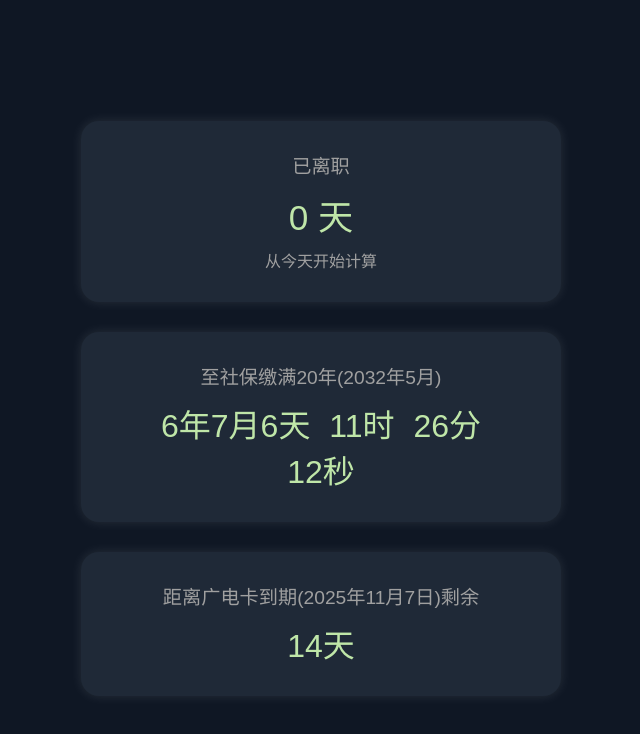
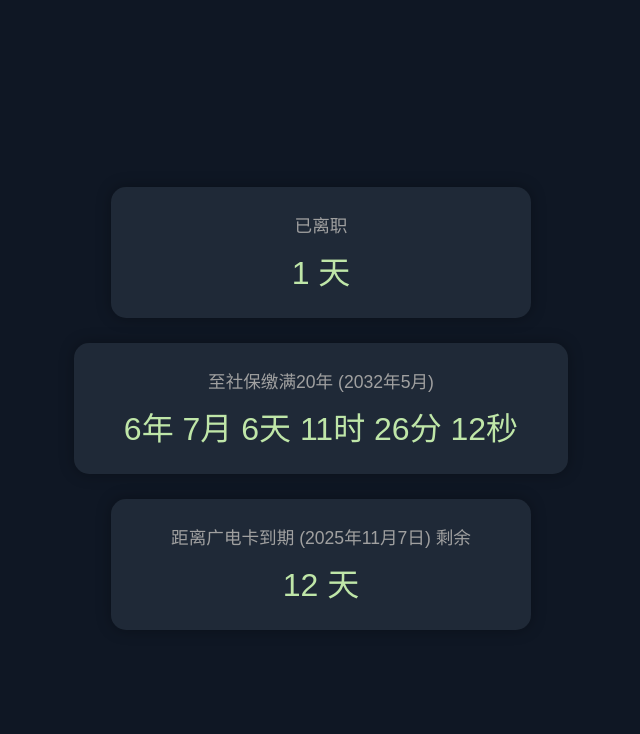
Before and after one commit to taojiework-rgb/countdown, a plain HTML site: page index.html in a window 1280 px wide. Shown: the whole page, without its empty margins (319-959 px from the left). Drawn offline with Linux system fonts and the light colour scheme.

Commit message:
Update index.html
修改离职时间

```diff
--- a/index.html
+++ b/index.html
@@ -3,71 +3,78 @@
 <head>
   <meta charset="utf-8" />
   <meta name="viewport" content="width=device-width, initial-scale=1" />
-  <title>社保与离职计时</title>
+  <title>个人时间状态面板</title>
   <style>
     body {
-      display:flex; flex-direction:column; justify-content:center; align-items:center;
-      min-height:100vh; background:#0f1724; color:white; font-family:sans-serif;
+      display: flex;
+      flex-direction: column;
+      justify-content: center;
+      align-items: center;
+      height: 100vh;
+      background: #0f1724;
+      color: white;
+      font-family: sans-serif;
+      gap: 25px;
     }
     .card {
-      background:#1f2937; padding:30px 50px; border-radius:18px; text-align:center;
-      margin:15px; box-shadow:0 0 12px rgba(255,255,255,0.1); width:380px;
+      background: #1f2937;
+      padding: 25px 50px;
+      border-radius: 15px;
+      text-align: center;
+      box-shadow: 0 0 15px rgba(0,0,0,0.3);
+      min-width: 320px;
     }
-    .amount { font-size:2.2rem; color:#bfe6a8; }
-    .status { font-size:1rem; color:#a0a0a0; margin-top:8px; }
-    .title { font-size:1.2rem; color:#a0a0a0; margin-bottom:10px; }
-    .countdown, .worktime { font-size:2rem; color:#bfe6a8; margin-top:5px; }
-    .segment { display:inline-block; margin:0 5px; }
+    .card-title {
+      font-size: 1.1rem;
+      color: #a0a0a0;
+      margin-bottom: 10px;
+    }
+    .card-value {
+      font-size: 2rem;
+      color: #bfe6a8;
+    }
   </style>
 </head>
 <body>
 
-  <!-- 已离职天数 -->
+  <!-- 第一张卡片：已离职 -->
   <div class="card">
-    <div class="title">已离职</div>
-    <div class="amount" id="leave-days">0 天</div>
-    <div class="status">从今天开始计算</div>
+    <div class="card-title">已离职</div>
+    <div class="card-value" id="leave-days">0 天</div>
   </div>
 
-  <!-- 倒计时至社保缴满20年 -->
+  <!-- 第二张卡片：社保缴满20年 -->
   <div class="card">
-    <div class="title">至社保缴满20年(2032年5月)</div>
-    <div class="countdown">
-      <div class="segment" id="ymd">0年0月0天</div>
-      <div class="segment"><span id="hours">00</span>时</div>
-      <div class="segment"><span id="minutes">00</span>分</div>
-      <div class="segment"><span id="seconds">00</span>秒</div>
-    </div>
+    <div class="card-title">至社保缴满20年 (2032年5月)</div>
+    <div class="card-value" id="countdown">计算中...</div>
   </div>
 
-  <!-- 距离广电卡到期 -->
+  <!-- 第三张卡片：广电卡到期 -->
   <div class="card">
-    <div class="title">距离广电卡到期(2025年11月7日)剩余</div>
-    <div class="worktime" id="remaining-worktime">计算中...</div>
+    <div class="card-title">距离广电卡到期 (2025年11月7日) 剩余</div>
+    <div class="card-value" id="tv-remaining">计算中...</div>
   </div>
 
   <script>
+    // 🕒 第一张卡片：已离职天数
+    const leaveStart = new Date('2025-10-24T00:00:00');
+    function updateLeaveDays() {
+      const now = new Date();
+      const diffMs = now - leaveStart;
+      const days = Math.floor(diffMs / (1000 * 60 * 60 * 24));
+      document.getElementById('leave-days').textContent = `${days} 天`;
+    }
+    updateLeaveDays();
+    setInterval(updateLeaveDays, 600000);
+
+    // 🧮 第二张卡片：至社保缴满20年 (2032年5月)
+    const targetTime = new Date('2032-05-31T18:00:00');
     function pad(n){ return String(n).padStart(2,'0'); }
 
-    // ----------------- 第一张卡片：已离职天数 -----------------
-    const leaveStart = new Date(); // 从今天开始
-    function updateLeaveDays(){
-      const now = new Date();
-      const diffDays = Math.floor((now - leaveStart) / (1000 * 60 * 60 * 24));
-      document.getElementById('leave-days').textContent = `${diffDays} 天`;
-    }
-    setInterval(updateLeaveDays, 1000 * 60 * 60); // 每小时更新一次
-    updateLeaveDays();
-
-    // ----------------- 第二张卡片倒计时（年-月-日-时-分-秒） -----------------
-    const targetTime = new Date('2032-05-31T18:00:00');
     function updateCountdown(){
       const now = new Date();
-      if(now >= targetTime){
-        document.getElementById('ymd').textContent = '0年0月0天';
-        document.getElementById('hours').textContent = '00';
-        document.getElementById('minutes').textContent = '00';
-        document.getElementById('seconds').textContent = '00';
+      if(now > targetTime){
+        document.getElementById('countdown').textContent = '已达成';
         return;
       }
 
@@ -88,35 +95,23 @@
       }
       if(months < 0){ months += 12; years -= 1; }
 
-      document.getElementById('ymd').textContent = `${years}年${months}月${days}天`;
-      document.getElementById('hours').textContent = pad(hours);
-      document.getElementById('minutes').textContent = pad(minutes);
-      document.getElementById('seconds').textContent = pad(seconds);
+      const formatted = `${years}年 ${months}月 ${days}天 ${pad(hours)}时 ${pad(minutes)}分 ${pad(seconds)}秒`;
+      document.getElementById('countdown').textContent = formatted;
     }
+    updateCountdown();
     setInterval(updateCountdown, 1000);
-    updateCountdown();
 
-    // ----------------- 第三张卡片：距离广电卡到期 -----------------
-    const remainingEl = document.getElementById('remaining-worktime');
-    function calculateRemainingDays(){
+    // 📺 第三张卡片：距离广电卡到期
+    const tvExpire = new Date('2025-11-07T00:00:00');
+    function updateTV(){
       const now = new Date();
-      const end = new Date('2025-11-07T18:00:00');
-      let totalDays = 0;
-      let current = new Date(now);
-      while(current < end){
-        totalDays++;
-        current.setDate(current.getDate()+1);
-      }
-      return totalDays;
+      let diff = tvExpire - now;
+      if(diff < 0) diff = 0;
+      const days = Math.floor(diff / (1000 * 60 * 60 * 24));
+      document.getElementById('tv-remaining').textContent = `${days} 天`;
     }
-
-    function updateRemainingWorktime(){
-      const days = calculateRemainingDays();
-      remainingEl.textContent = `${days}天`;
-    }
-    setInterval(updateRemainingWorktime, 1000 * 60 * 60);
-    updateRemainingWorktime();
+    updateTV();
+    setInterval(updateTV, 60000);
   </script>
-
 </body>
 </html>
```
